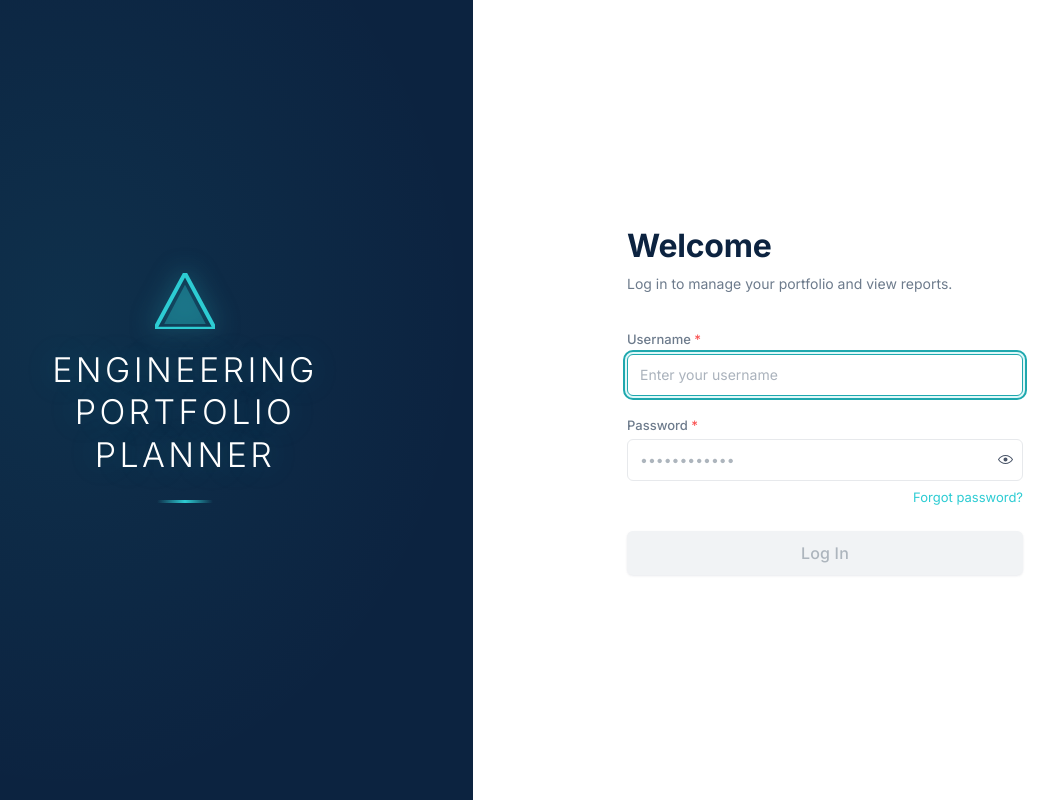
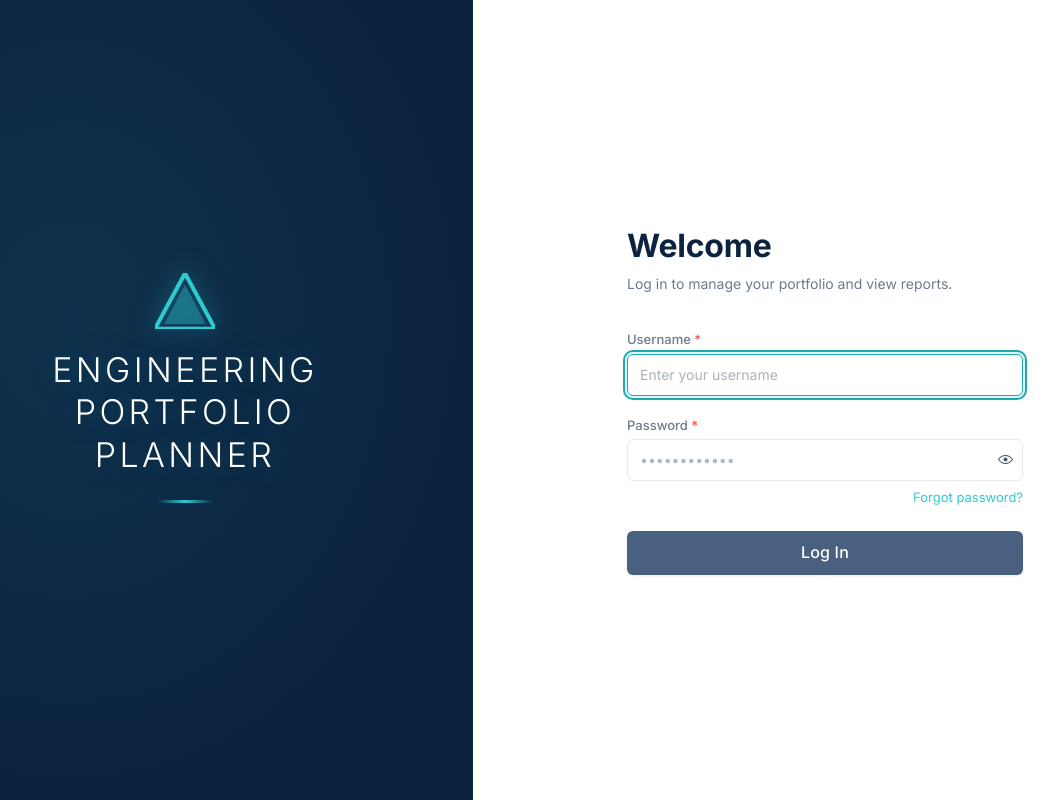
Before and after one commit to piyush-tkd/Project-Planner-Java, a React (Vite) app in the folder frontend/: page /login in a window 1280 px wide. Shown: the whole page, without its empty margins (103-1161 px from the left). Built offline with nearby package versions, Linux system fonts and the light colour scheme; no server answers.

Commit message:
fix: replace Mantine Button with native button on login to prevent disabled state overriding text color

```diff
--- a/frontend/src/pages/LoginPage.tsx
+++ b/frontend/src/pages/LoginPage.tsx
@@ -260,19 +260,13 @@ export default function LoginPage() {
  </div>
  </div>
 
- <Button
+ <button
  type="submit"
- fullWidth
- loading={loading}
- disabled={!username || !password}
- vars={() => ({
-   root: {
-     '--button-bg': DEEP_BLUE_HEX,
-     '--button-hover': '#0a1d33',
-     '--button-color': '#ffffff',
-   },
- })}
+ disabled={loading}
  style={{
+   width: '100%',
+   backgroundColor: (!username || !password) ? '#4a6080' : DEEP_BLUE_HEX,
+   color: '#ffffff',
    borderRadius: 6,
    height: 44,
    fontFamily: FONT_FAMILY,
@@ -282,10 +276,13 @@ export default function LoginPage() {
    border: 'none',
    marginTop: 8,
    boxShadow: SHADOW.sm,
+   cursor: (!username || !password) ? 'not-allowed' : 'pointer',
+   opacity: loading ? 0.7 : 1,
+   transition: 'background-color 0.2s ease',
  }}
  >
- Log In
- </Button>
+ {loading ? 'Signing in…' : 'Log In'}
+ </button>
 
  {ssoEnabled && (
    <>
```
Lines whose indentation alone changed are shown as unchanged.
